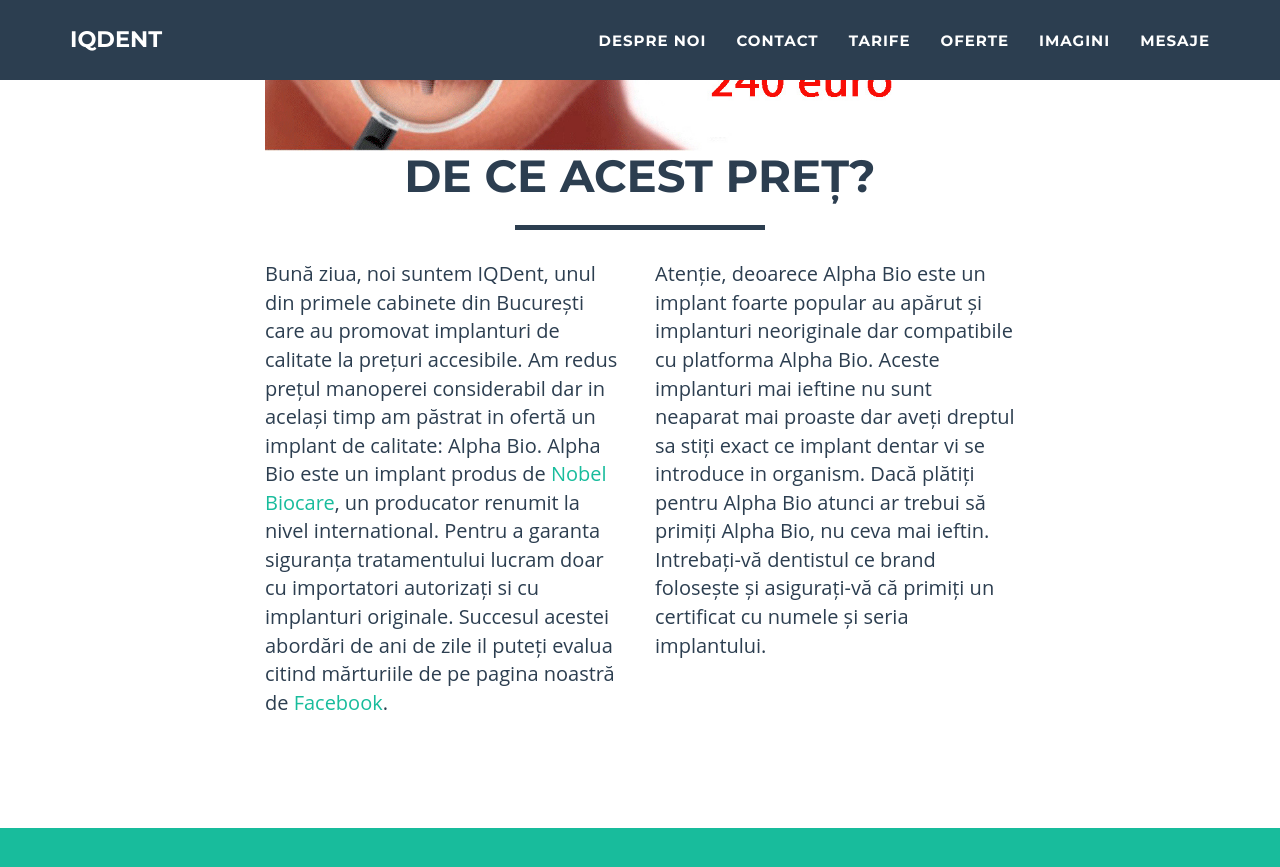
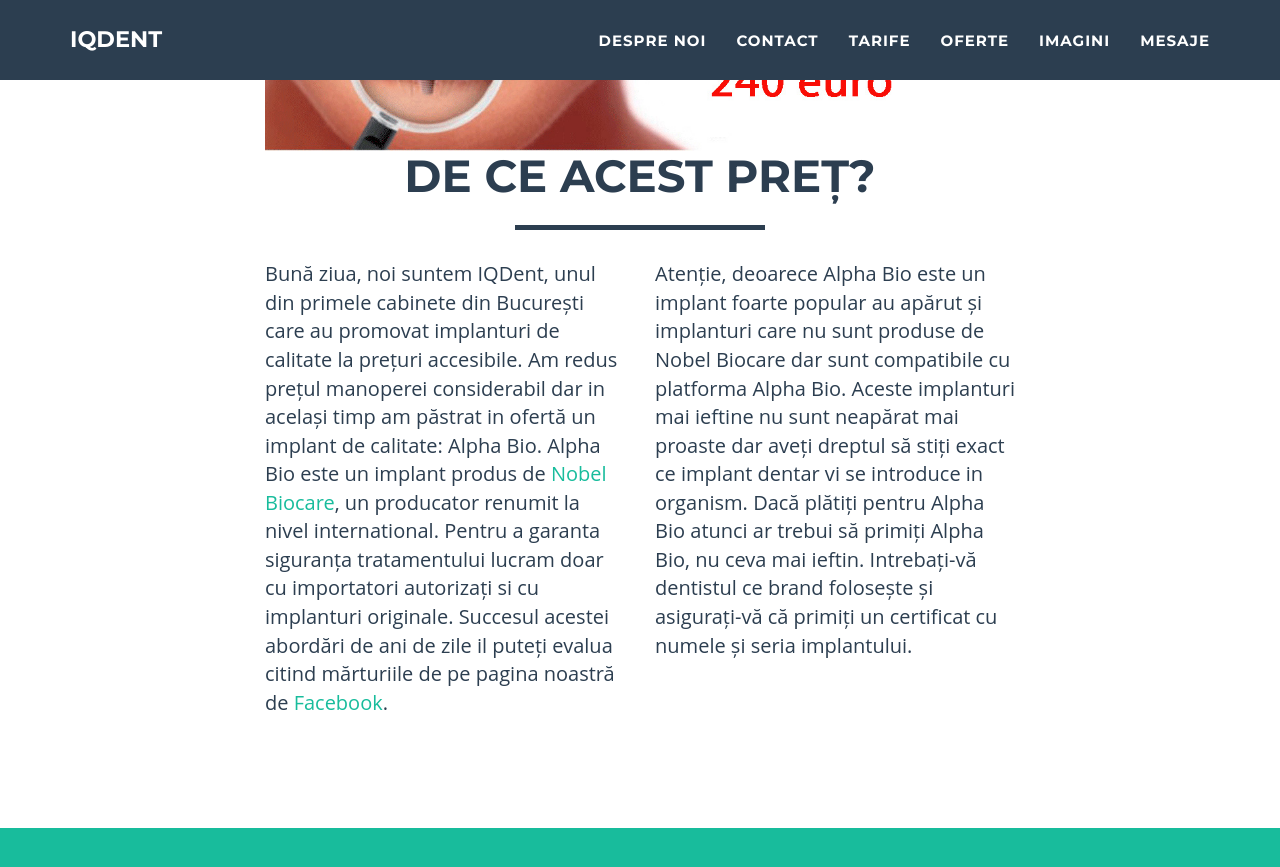
Before and after one commit to littledentgopo/godent, a Jekyll site: the page built from implant-dentar-pret-240-euro.html, in a window 1280 px wide and 900 px high, scrolled down 1417 px. Shown: the top 867 px of the window. Built offline with Jekyll 4.4.1, drawn with Linux system fonts in a browser that asks for light colours; nearby versions of some CDN libraries.

Commit message:
Implant 240

```diff
--- a/implant-dentar-pret-240-euro.html
+++ b/implant-dentar-pret-240-euro.html
@@ -38,7 +38,7 @@ contact: one
                     <p>Bună ziua, noi suntem {{site.name}}, unul din primele cabinete din București care au promovat implanturi de calitate la prețuri accesibile. Am redus prețul manoperei considerabil dar in același timp am păstrat in ofertă un implant de calitate: Alpha Bio. Alpha Bio este un implant produs de <a href="https://www.nobelbiocare.com" target="_blank">Nobel Biocare</a>, un producator renumit la nivel international. Pentru a garanta siguranța tratamentului lucram doar cu importatori autorizați si cu implanturi originale. Succesul acestei abordări de ani de zile il puteți evalua citind mărturiile de pe pagina noastră de <a href="https://www.facebook.com/dririnaalexandru/reviews/" target="_blank">Facebook</a>.</p>
                 </div>
                 <div class="col-lg-4">
-                    <p>Atenție, deoarece Alpha Bio este un implant foarte popular au apărut și implanturi neoriginale dar compatibile cu platforma Alpha Bio. Aceste implanturi mai ieftine nu sunt neaparat mai proaste dar aveți dreptul sa stiți exact ce implant dentar vi se introduce in organism. Dacă plătiți pentru Alpha Bio atunci ar trebui să primiți Alpha Bio, nu ceva mai ieftin. Intrebați-vă dentistul ce brand folosește și asigurați-vă că primiți un certificat cu numele și seria implantului.</p>
+                    <p>Atenție, deoarece Alpha Bio este un implant foarte popular au apărut și implanturi care nu sunt produse de Nobel Biocare dar sunt compatibile cu platforma Alpha Bio. Aceste implanturi mai ieftine nu sunt neapărat mai proaste dar aveți dreptul să stiți exact ce implant dentar vi se introduce in organism. Dacă plătiți pentru Alpha Bio atunci ar trebui să primiți Alpha Bio, nu ceva mai ieftin. Intrebați-vă dentistul ce brand folosește și asigurați-vă că primiți un certificat cu numele și seria implantului.</p>
                 </div>
             </div>
         </div>
```
